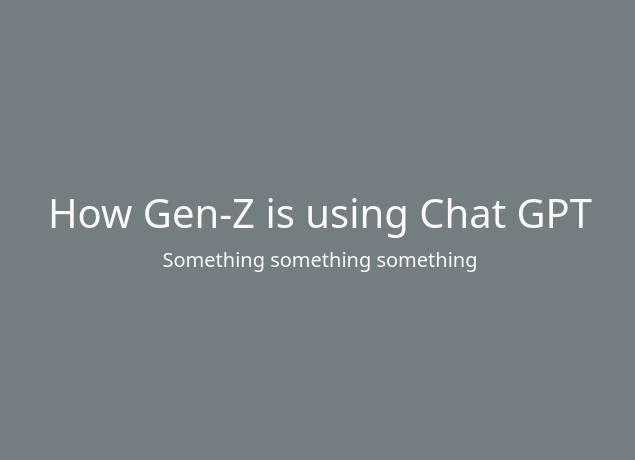
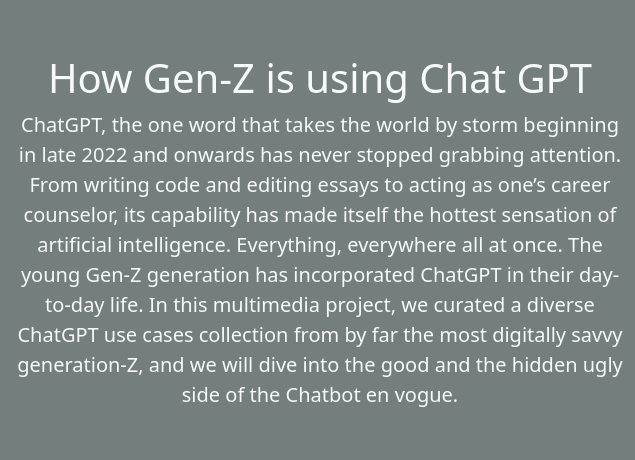
Before and after one commit to ucbsoj/genz-chatgpt, a plain HTML site: page index.html in a window 1280 px wide. Shown: the part 160-620 px from the top of the page, 0-635 px from the left. Drawn offline with Linux system fonts and the light colour scheme.

Commit message:
changed tagline
changed tagline

```diff
--- a/index.html
+++ b/index.html
@@ -38,7 +38,11 @@
 
           <header class="vh-100 text-light text-center d-flex flex-column justify-content-center">
             <h1>How Gen-Z is using Chat GPT</h1>
-            <p class="lead">Something something something</p>
+            <p class="lead"> ChatGPT, the one word that takes the world by storm beginning in late 2022 and onwards has never stopped grabbing attention.
+            From writing code and editing essays to acting as one’s career counselor, its capability has made itself the hottest sensation of artificial intelligence.
+            Everything, everywhere all at once. The young Gen-Z generation has incorporated ChatGPT in their day-to-day life.
+            In this multimedia project, we curated a diverse ChatGPT use cases collection from by far the most digitally savvy generation-Z, and we will dive into the good and the hidden ugly side of the Chatbot en vogue.
+            </p>
           </header>
 
           <div class="vh-100 d-flex flex-column justify-content-center">
@@ -163,6 +167,8 @@
                   <h5 class="card-title text-center">Card title</h5>
                   <p class="card-text">Some quick example text to build on the card title and make up the bulk of the card's content.</p>
 
+
+
                 </div>
               </div>
             </div>
```
